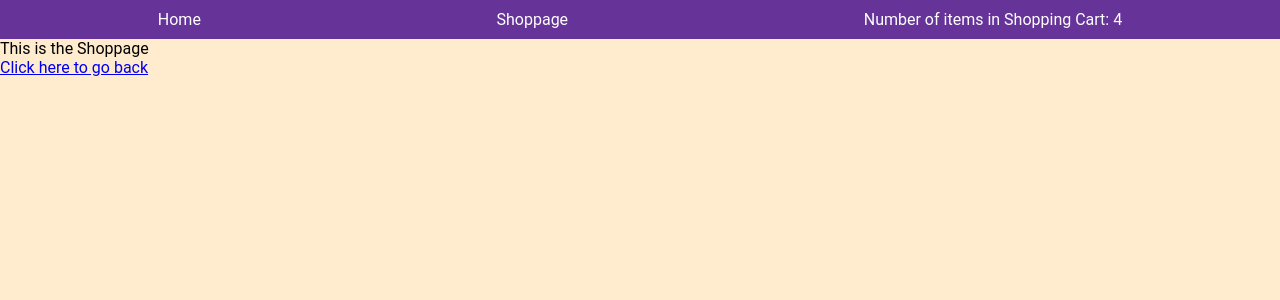
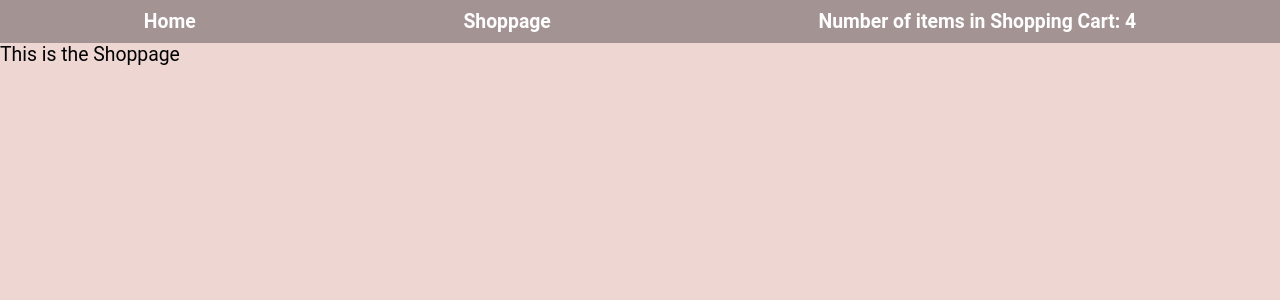
Before and after one commit to PSum/top-shoppingCart, a React (Vite) app: page /shop in a window 1280 px wide. Shown: the top 300 px of the page. Built offline with nearby package versions, Linux system fonts and the light colour scheme.

Commit message:
Update
Minor changes to the styling of the webiste

```diff
--- a/src/Shoppage.jsx
+++ b/src/Shoppage.jsx
@@ -4,7 +4,6 @@ export default function Shoppage  ()  {
   return (
     <div className="Shoppage">
       <p>This is the Shoppage</p>
-      <Link to="/">Click here to go back</Link>
     </div>
   );
 };
--- a/src/styles/mainStyles.css
+++ b/src/styles/mainStyles.css
@@ -2,6 +2,12 @@
     margin: 0;
     padding: 0;
     font-family: Roboto, sans-serif;
+    font-size: 1.1rem ;
+}
+
+a {
+    text-decoration: none;
+    color: black;
 }
 
 .content {
@@ -10,26 +16,26 @@
     min-height: 100vh;
 }
 
-.Homepage {
+.Homepage,
+.Shoppage {
     display: flex;
-    flex: 9;
-    background-color: red;
+    flex: 1;
+}
+
+.Homepage,
+.Shoppage {
+    background-color: #EED6D3;
+}
+
+.navbar,
+.navbar a{
+    color: white;
 }
 
 .navbar {
-    background-color: rebeccapurple;
+    background-color: #A49393;
     padding: 10px;
     display: flex;
     justify-content: space-around;
-    color: white;
+    font-weight: bold;
 }
-
-.navbar a{
-    text-decoration: none;
-    color: white;
-}
-
-.Shoppage {
-    background-color: blanchedalmond;
-    flex: 1;
-}
```
